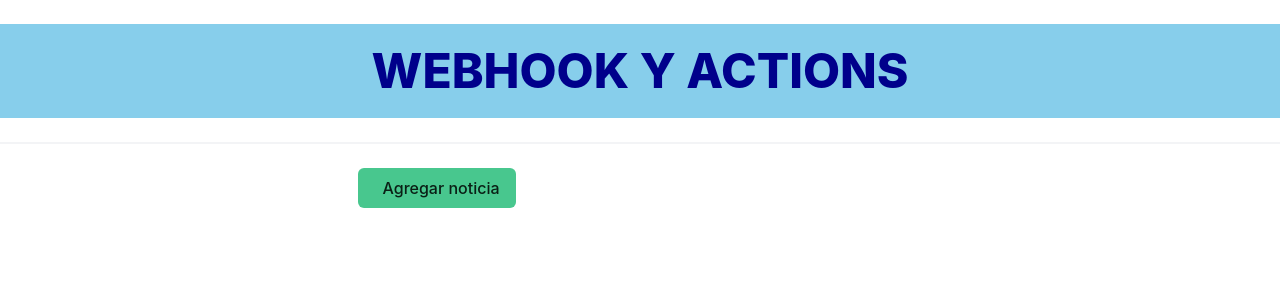
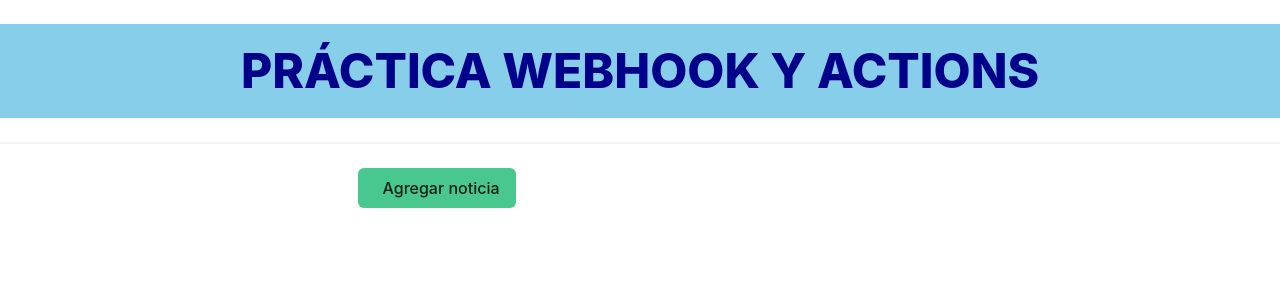
Before and after one commit to Moy020513/NUBE2JENK, a Flask app: page / in a window 1280 px wide. Shown: the top 300 px of the page. Run offline with Flask 3, Linux system fonts and the light colour scheme.

Commit message:
Practica webhook

```diff
--- a/templates/base.html
+++ b/templates/base.html
@@ -10,7 +10,7 @@
   <body >
     <header>
         <br>
-        <h1 class="title has-text-centered is-1">WEBHOOK Y ACTIONS</h1>
+        <h1 class="title has-text-centered is-1"> PRÁCTICA WEBHOOK Y ACTIONS</h1>
         <hr>
     </header>
     <div class="container">
```
